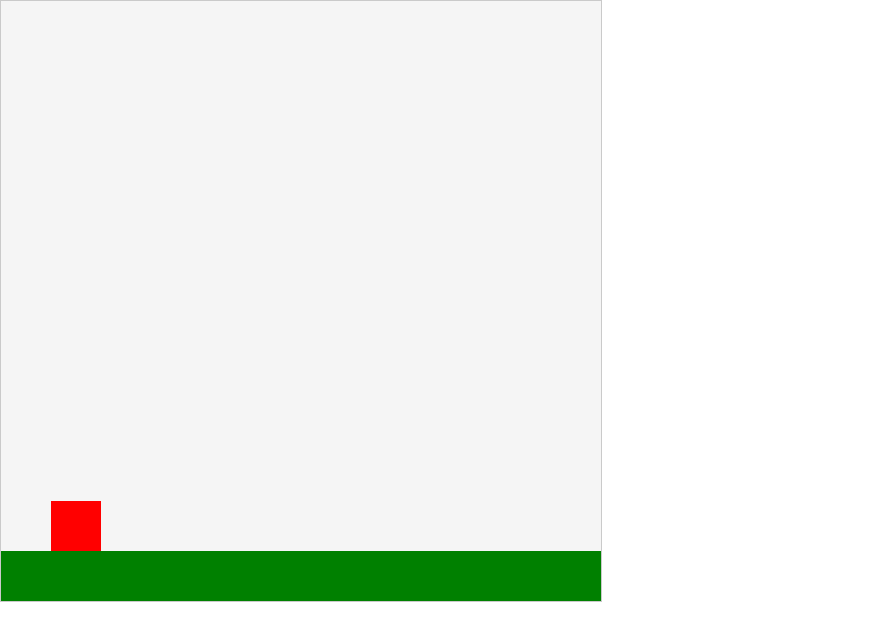
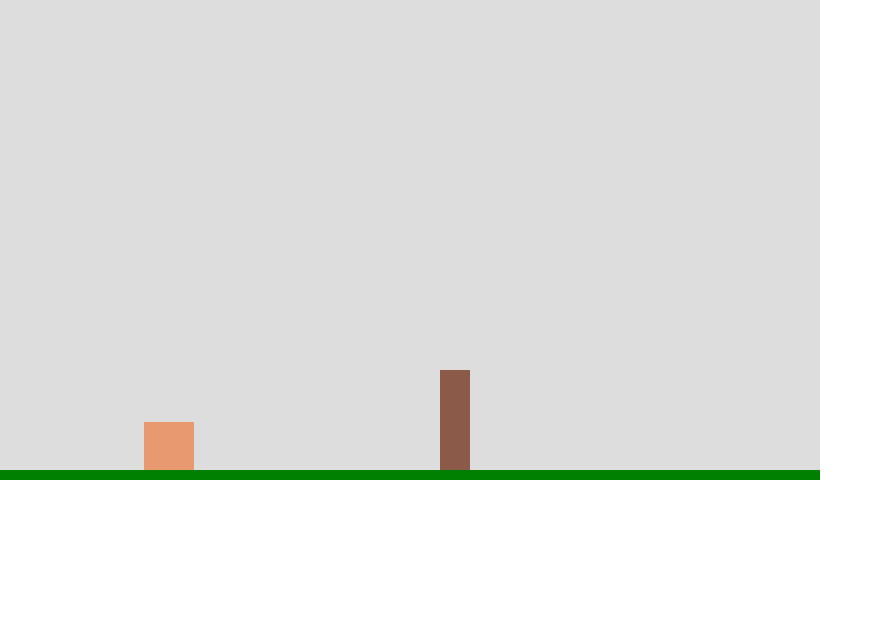
Before and after one commit to JaymeAnuncicao/game, a plain HTML site: page game/index.html in a window 1280 px wide. Shown: the whole page, without its empty margins (0-883 px from the left). Drawn offline with Linux system fonts and the light colour scheme.

Commit message:
Codigo melhorado

```diff
--- a/game/index.html
+++ b/game/index.html
@@ -11,8 +11,11 @@
 
 <body>
 
+    <canvas></canvas>
 
-    <script src="js/main.js"></script>
+    <!-- <script src="js/main.js"></script> -->
+    <script src="js/index.js"></script>
+    <script src="js/world.js"></script>
 
 </body>
 
--- /dev/null
+++ b/game/js/index.js
@@ -0,0 +1,96 @@
+
+const KEY_DOWN = 40;
+const KEY_UP = 38;
+const KEY_LEFT = 37;
+const KEY_RIGHT = 39;
+
+
+let context = document.querySelector('canvas').getContext('2d');
+
+context.canvas.height = 480;
+context.canvas.width = 820;
+
+
+let character = {
+    x: 144,
+    y: 0,
+    color: '#E8996F',
+    width: 50,
+    height: 50,
+    x_velocity: 0,
+    y_velocity: 0,
+    isJumping: true,
+    draw: function () {
+        context.fillStyle = character.color;
+        context.fillRect(character.x, character.y, character.width, character.height);
+    }
+}
+
+let character_controller = {
+    right: false,
+    left: false,
+    up: false,
+    listener: function (e) {
+        let key_state = (e.type === 'keydown') ? true : false;
+
+        switch (e.keyCode) {
+            case KEY_RIGHT:
+                character_controller.right = key_state;
+                break;
+            case KEY_LEFT:
+                character_controller.left = key_state;
+                break;
+            case KEY_UP:
+                character_controller.up = key_state;
+                break;
+        }
+    }
+}
+
+let loop = function() {
+    // console.log(character_controller.right);
+    if (character_controller.up && character.isJumping == false) {
+        character.y_velocity -= 20;
+        character.isJumping = true;
+    }
+
+    if (character_controller.right) {
+        character.x_velocity += 0.5;
+    }
+
+    if (character_controller.left) {
+        character.x_velocity -= 0.5;
+    }
+
+
+    character.y_velocity += 1.5;
+    character.x += character.x_velocity;
+    character.y += character.y_velocity;
+
+    character.x_velocity *= 0.9;
+    character.y_velocity *= 0.9;
+
+
+    if (character.y > 470 - 16 - 32) {
+
+        character.isJumping = false;
+        character.y = 470 - 16 - 32;
+        character.y_velocity = 0;
+
+    }
+    collision();
+    // console.log(collision());
+    context.fillStyle = "#ddd";
+    context.fillRect(0, 0, 820, 480);
+    context.beginPath();
+    tree.draw();
+    character.draw();
+    ground.draw();
+
+
+    window.requestAnimationFrame(loop);
+};
+
+window.addEventListener("keydown", character_controller.listener)
+window.addEventListener("keyup", character_controller.listener);
+window.requestAnimationFrame(loop);
--- /dev/null
+++ b/game/js/world.js
@@ -0,0 +1,51 @@
+
+
+// let context = document.querySelector('canvas').getContext('2d');
+
+const KEY_A = 65;
+const KEY_B = 66;
+const KEY_C = 67;
+const KEY_D = 68;
+
+// console.log(context.canvas.width);
+let ground = {
+    width: context.canvas.width,
+    height: 10,
+    x: 0,
+    y: context.canvas.height - 10,
+    color: 'green',
+
+    draw: function () {
+        context.fillStyle = ground.color;
+        context.fillRect(ground.x, ground.y, ground.width, ground.height);
+        // context.fill();
+    }
+
+}
+
+let tree = {
+    width: 30,
+    height: 100,
+    x: Math.floor(Math.random() * 300) + 160,
+    y: context.canvas.height - 110,
+    color: '#8C5A48',
+    draw: function () {
+        context.fillStyle = tree.color;
+        context.fillRect(tree.x, tree.y, tree.width, tree.height);
+    }
+}
+
+let objects_above_surface = [
+    tree
+]
+
+function collision() {
+    objects_above_surface.forEach(object=>{
+        if(character.x+character.width >= (object.x + object.width)-30){
+            character.x = object.x-character.width;
+            // return true
+        }else{
+        //    return false;
+        }
+    })
+}
```
Also changed, not shown: game/js/teste.js (added, +116 -0 lines).
